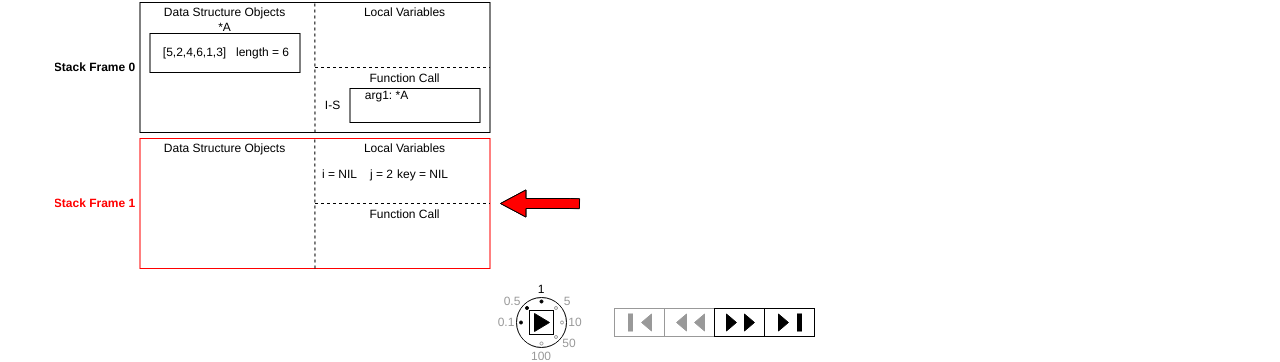
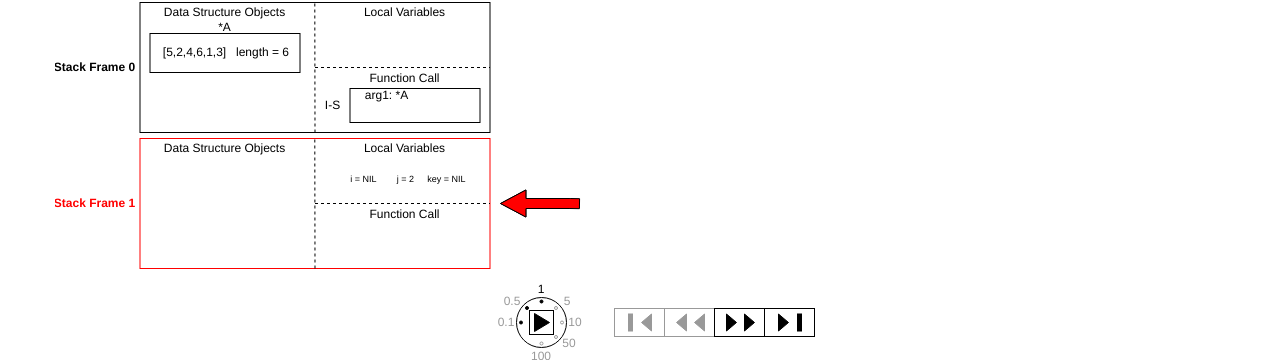
Before and after one commit to awpala/clrs-app, a React (Create React App) app: page / in a window 1280 px wide. Shown: the part 398-760 px from the top of the page. Built offline with nearby package versions, Linux system fonts and the light colour scheme.

Commit message:
Rescale stack frame svg

```diff
--- a/src/assets/svgs/memory.js
+++ b/src/assets/svgs/memory.js
@@ -26,6 +26,11 @@ export const StackFrame = ({
     var2 = null,
     var3 = null,
     var4 = null,
+    var5 = null,
+    var6 = null,
+    var7 = null,
+    var8 = null,
+    var9 = null,
   },
   fn: {
     fn = null,
@@ -51,7 +56,7 @@ export const StackFrame = ({
           <g>
             <rect x="110" y="0" width="110" height="20" fill="none" stroke="none" pointerEvents="all"/>
             <g transform="translate(-0.5 -0.5)">
-              <text x="165" y="14" fill="#000000" fontFamily="Helvetica" fontSize="12px" textAnchor="middle">Data Structure Objects</text>
+              <text x="165" y="14" fill={black} fontFamily="Helvetica" fontSize="12px" textAnchor="middle">Data Structure Objects</text>
             </g>
           </g>
           {ds1
@@ -59,24 +64,24 @@ export const StackFrame = ({
               <g>
                 <rect x="150" y="20" width="30" height="10" fill="none" stroke="none" pointerEvents="all"/>
                 <g transform="translate(-0.5 -0.5)">
-                  <text x="165" y="29" fill="#000000" fontFamily="Helvetica" fontSize="12px" textAnchor="middle">{ds1}</text>
+                  <text x="165" y="29" fill={black} fontFamily="Helvetica" fontSize="12px" textAnchor="middle">{ds1}</text>
                 </g>
-                <rect x="90" y="31" width="150" height="39" fill="none" stroke="#000000" pointerEvents="all"/>
+                <rect x="90" y="31" width="150" height="39" fill="none" stroke={black} pointerEvents="all"/>
                 <rect x="120" y="40" width="30" height="20" fill="none" stroke="none" pointerEvents="all"/>
                 <g transform="translate(-0.5 -0.5)">
-                  <text x="135" y="54" fill="#000000" fontFamily="Helvetica" fontSize="12px" textAnchor="middle">{ds1Val}</text>
+                  <text x="135" y="54" fill={black} fontFamily="Helvetica" fontSize="12px" textAnchor="middle">{ds1Val}</text>
                 </g>
                 <rect x="180" y="31" width="46" height="10" fill="none" stroke="none" pointerEvents="all"/>
                 <g transform="translate(-0.5 -0.5)">
-                  <text x="203" y="40" fill="#000000" fontFamily="Helvetica" fontSize="12px" textAnchor="middle">{ds1Attr1}</text>
+                  <text x="203" y="40" fill={black} fontFamily="Helvetica" fontSize="12px" textAnchor="middle">{ds1Attr1}</text>
                 </g>
                 <rect x="180" y="45" width="46" height="10" fill="none" stroke="none" pointerEvents="all"/>
                 <g transform="translate(-0.5 -0.5)">
-                  <text x="203" y="54" fill="#000000" fontFamily="Helvetica" fontSize="12px" textAnchor="middle">{ds1Attr2}</text>
+                  <text x="203" y="54" fill={black} fontFamily="Helvetica" fontSize="12px" textAnchor="middle">{ds1Attr2}</text>
                 </g>
                 <rect x="180" y="58" width="46" height="10" fill="none" stroke="none" pointerEvents="all"/>
                 <g transform="translate(-0.5 -0.5)">
-                  <text x="203" y="67" fill="#000000" fontFamily="Helvetica" fontSize="12px" textAnchor="middle">{ds1Attr3}</text>
+                  <text x="203" y="67" fill={black} fontFamily="Helvetica" fontSize="12px" textAnchor="middle">{ds1Attr3}</text>
                 </g>
               </g>
             ) : null
@@ -86,24 +91,24 @@ export const StackFrame = ({
               <g>
                 <rect x="150" y="76" width="30" height="10" fill="none" stroke="none" pointerEvents="all"/>
                 <g transform="translate(-0.5 -0.5)">
-                  <text x="165" y="85" fill="#000000" fontFamily="Helvetica" fontSize="12px" textAnchor="middle">{ds2}</text>
+                  <text x="165" y="85" fill={black} fontFamily="Helvetica" fontSize="12px" textAnchor="middle">{ds2}</text>
                 </g>
-                <rect x="90" y="87" width="150" height="39" fill="none" stroke="#000000" pointerEvents="all"/>
+                <rect x="90" y="87" width="150" height="39" fill="none" stroke={black} pointerEvents="all"/>
                 <rect x="120" y="96" width="30" height="20" fill="none" stroke="none" pointerEvents="all"/>
                 <g transform="translate(-0.5 -0.5)">
-                  <text x="135" y="110" fill="#000000" fontFamily="Helvetica" fontSize="12px" textAnchor="middle">{ds2Val}</text>
+                  <text x="135" y="110" fill={black} fontFamily="Helvetica" fontSize="12px" textAnchor="middle">{ds2Val}</text>
                 </g>
                 <rect x="180" y="87" width="46" height="10" fill="none" stroke="none" pointerEvents="all"/>
                 <g transform="translate(-0.5 -0.5)">
-                  <text x="203" y="96" fill="#000000" fontFamily="Helvetica" fontSize="12px" textAnchor="middle">{ds2Attr1}</text>
+                  <text x="203" y="96" fill={black} fontFamily="Helvetica" fontSize="12px" textAnchor="middle">{ds2Attr1}</text>
                 </g>
                 <rect x="180" y="101" width="46" height="10" fill="none" stroke="none" pointerEvents="all"/>
                 <g transform="translate(-0.5 -0.5)">
-                  <text x="203" y="110" fill="#000000" fontFamily="Helvetica" fontSize="12px" textAnchor="middle">{ds2Attr2}</text>
+                  <text x="203" y="110" fill={black} fontFamily="Helvetica" fontSize="12px" textAnchor="middle">{ds2Attr2}</text>
                 </g>
                 <rect x="180" y="114" width="46" height="10" fill="none" stroke="none" pointerEvents="all"/>
                 <g transform="translate(-0.5 -0.5)">
-                  <text x="203" y="123" fill="#000000" fontFamily="Helvetica" fontSize="12px" textAnchor="middle">{ds2Attr3}</text>
+                  <text x="203" y="123" fill={black} fontFamily="Helvetica" fontSize="12px" textAnchor="middle">{ds2Attr3}</text>
                 </g>
             </g>
             ) : null
@@ -113,25 +118,45 @@ export const StackFrame = ({
           <g>
             <rect x="310" y="0" width="70" height="20" fill="none" stroke="none" pointerEvents="all"/>
             <g transform="translate(-0.5 -0.5)">
-              <text x="345" y="14" fill="#000000" fontFamily="Helvetica" fontSize="12px" textAnchor="middle">Local Variables</text>
+              <text x="345" y="14" fill={black} fontFamily="Helvetica" fontSize="12px" textAnchor="middle">Local Variables</text>
             </g>
           </g>
           <g>
-            <rect x="265" y="26" width="30" height="20" fill="none" stroke="none" pointerEvents="all"/>
+          <rect x="289" y="20" width="30" height="14" fill="none" stroke="none" pointerEvents="all"/>
             <g transform="translate(-0.5 -0.5)">
-              <text x="280" y="40" fill="#000000" fontFamily="Helvetica" fontSize="12px" textAnchor="middle">{var1 ? var1 : null}</text>
+              <text x="304" y="30" fill={black} fontFamily="Helvetica" fontSize="9px" textAnchor="middle">{var1 ? var1 : null}</text>
             </g>
-            <rect x="307" y="26" width="30" height="20" fill="none" stroke="none" pointerEvents="all"/>
+            <rect x="331" y="20" width="30" height="14" fill="none" stroke="none" pointerEvents="all"/>
             <g transform="translate(-0.5 -0.5)">
-              <text x="322" y="40" fill="#000000" fontFamily="Helvetica" fontSize="12px" textAnchor="middle">{var2 ? var2 : null}</text>
+              <text x="346" y="30" fill={black} fontFamily="Helvetica" fontSize="9px" textAnchor="middle">{var2 ? var2 : null}</text>
             </g>
-            <rect x="348" y="26" width="30" height="20" fill="none" stroke="none" pointerEvents="all"/>
+            <rect x="372" y="20" width="30" height="14" fill="none" stroke="none" pointerEvents="all"/>
             <g transform="translate(-0.5 -0.5)">
-              <text x="363" y="40" fill="#000000" fontFamily="Helvetica" fontSize="12px" textAnchor="middle">{var3 ? var3 : null}</text>
+              <text x="387" y="30" fill={black} fontFamily="Helvetica" fontSize="9px" textAnchor="middle">{var3 ? var3 : null}</text>
             </g>
-            <rect x="390" y="26" width="30" height="20" fill="none" stroke="none" pointerEvents="all"/>
+            <rect x="289" y="34" width="30" height="14" fill="none" stroke="none" pointerEvents="all"/>
             <g transform="translate(-0.5 -0.5)">
-              <text x="405" y="40" fill="#000000" fontFamily="Helvetica" fontSize="12px" textAnchor="middle">{var4 ? var4 : null}</text>
+              <text x="304" y="44" fill={black} font-family="Helvetica" fontSize="9px" textAnchor="middle">{var4 ? var4 : null}</text>
+            </g>
+            <rect x="331" y="34" width="30" height="14" fill="none" stroke="none" pointerEvents="all"/>
+            <g transform="translate(-0.5 -0.5)">
+              <text x="346" y="44" fill={black} fontFamily="Helvetica" fontSize="9px" textAnchor="middle">{var5 ? var5 : null}</text>
+            </g>
+            <rect x="372" y="34" width="30" height="14" fill="none" stroke="none" pointerEvents="all"/>
+            <g transform="translate(-0.5 -0.5)">
+              <text x="387" y="44" fill={black} fontFamily="Helvetica" fontSize="9px" textAnchor="middle">{var6 ? var6 : null}</text>
+            </g>
+            <rect x="289" y="48" width="30" height="14" fill="none" stroke="none" pointerEvents="all"/>
+            <g transform="translate(-0.5 -0.5)">
+              <text x="304" y="58" fill={black} font-family="Helvetica" fontSize="9px" textAnchor="middle">{var7 ? var7 : null}</text>
+            </g>
+            <rect x="331" y="48" width="30" height="14" fill="none" stroke="none" pointerEvents="all"/>
+            <g transform="translate(-0.5 -0.5)">
+              <text x="346" y="58" fill={black} fontFamily="Helvetica" fontSize="9px" textAnchor="middle">{var8 ? var8 : null}</text>
+            </g>
+            <rect x="372" y="48" width="30" height="14" fill="none" stroke="none" pointerEvents="all"/>
+            <g transform="translate(-0.5 -0.5)">
+              <text x="387" y="58" fill={black} fontFamily="Helvetica" fontSize="9px" textAnchor="middle">{var9 ? var9 : null}</text>
             </g>
           </g>
         </g>
@@ -139,7 +164,7 @@ export const StackFrame = ({
           <g>
             <rect x="310" y="66" width="70" height="20" fill="none" stroke="none" pointerEvents="all"/>
             <g transform="translate(-0.5 -0.5)">
-              <text x="345" y="80" fill="#000000" fontFamily="Helvetica" fontSize="12px" textAnchor="middle">Function Call</text>
+              <text x="345" y="80" fill={black} fontFamily="Helvetica" fontSize="12px" textAnchor="middle">Function Call</text>
             </g>
           </g>
           {fn
@@ -148,27 +173,27 @@ export const StackFrame = ({
                 <g>
                   <rect x="260" y="93" width="25" height="20" fill="none" stroke="none" pointerEvents="all"/>
                   <g transform="translate(-0.5 -0.5)">
-                    <text x="273" y="107" fill="#000000" fontFamily="Helvetica" fontSize="12px" textAnchor="middle">{fn}</text>
+                    <text x="273" y="107" fill={black} fontFamily="Helvetica" fontSize="12px" textAnchor="middle">{fn}</text>
                   </g>
                 </g>
                 <g>
-                  <rect x="290" y="86" width="130" height="34" fill="none" stroke="#000000" pointerEvents="all"/>
+                  <rect x="290" y="86" width="130" height="34" fill="none" stroke={black} pointerEvents="all"/>
                   <g>
                     <rect x="304" y="87" width="46" height="13" fill="none" stroke="none" pointerEvents="all"/>
                     <g transform="translate(-0.5 -0.5)">
-                      <text x="327" y="97" fill="#000000" fontFamily="Helvetica" fontSize="12px" textAnchor="middle">{arg1Val ? `arg1: ${arg1Val}` : null}</text>
+                      <text x="327" y="97" fill={black} fontFamily="Helvetica" fontSize="12px" textAnchor="middle">{arg1Val ? `arg1: ${arg1Val}` : null}</text>
                     </g>
                     <rect x="360" y="87" width="46" height="13" fill="none" stroke="none" pointerEvents="all"/>
                     <g transform="translate(-0.5 -0.5)">
-                      <text x="383" y="97" fill="#000000" fontFamily="Helvetica" fontSize="12px" textAnchor="middle">{arg2Val ? `arg2: ${arg2Val}` : null}</text>
+                      <text x="383" y="97" fill={black} fontFamily="Helvetica" fontSize="12px" textAnchor="middle">{arg2Val ? `arg2: ${arg2Val}` : null}</text>
                     </g>
                     <rect x="304" y="104" width="46" height="13" fill="none" stroke="none" pointerEvents="all"/>
                     <g transform="translate(-0.5 -0.5)">
-                      <text x="327" y="114" fill="#000000" fontFamily="Helvetica" fontSize="12px" textAnchor="middle">{arg3Val ? `arg3: ${arg3Val}` : null}</text>
+                      <text x="327" y="114" fill={black} fontFamily="Helvetica" fontSize="12px" textAnchor="middle">{arg3Val ? `arg3: ${arg3Val}` : null}</text>
                     </g>
                     <rect x="360" y="104" width="46" height="13" fill="none" stroke="none" pointerEvents="all"/>
                     <g transform="translate(-0.5 -0.5)">
-                      <text x="383" y="114" fill="#000000" fontFamily="Helvetica" fontSize="12px" textAnchor="middle">{arg4Val ? `arg4: ${arg4Val}` : null}</text>
+                      <text x="383" y="114" fill={black} fontFamily="Helvetica" fontSize="12px" textAnchor="middle">{arg4Val ? `arg4: ${arg4Val}` : null}</text>
                     </g>
                   </g>
                 </g>
--- a/src/memory/m018InsertionSort/MemoryInsertionSort.js
+++ b/src/memory/m018InsertionSort/MemoryInsertionSort.js
@@ -42,9 +42,9 @@ const MemoryInsertionSort = ({
               ds2: {},
             }}
             vars={{
-              var1: `i = ${vars.i}`,
-              var2: `j = ${vars.j}`,
-              var3: `key = ${vars.key}`,
+              var4: `i = ${vars.i}`,
+              var5: `j = ${vars.j}`,
+              var6: `key = ${vars.key}`,
             }}
             fn={{}}
           />
```
